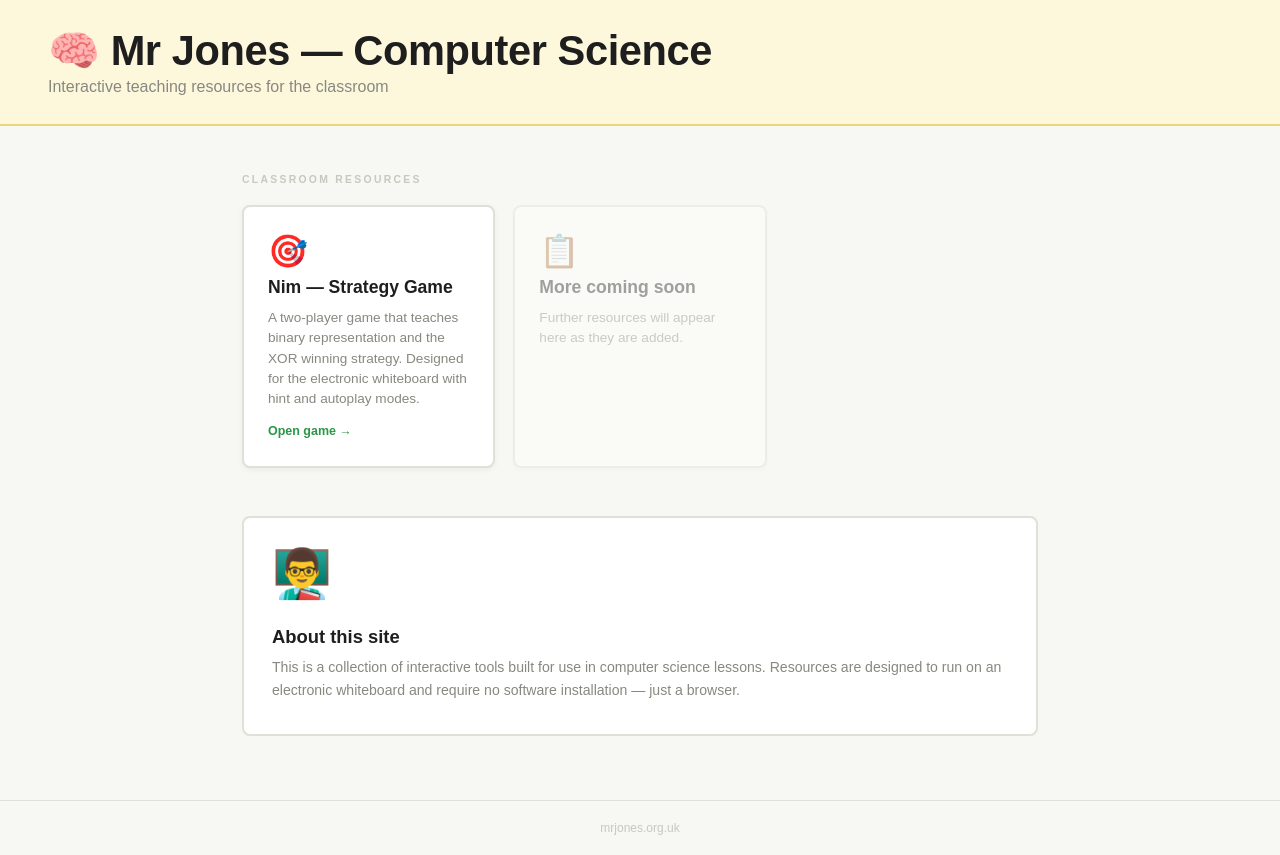
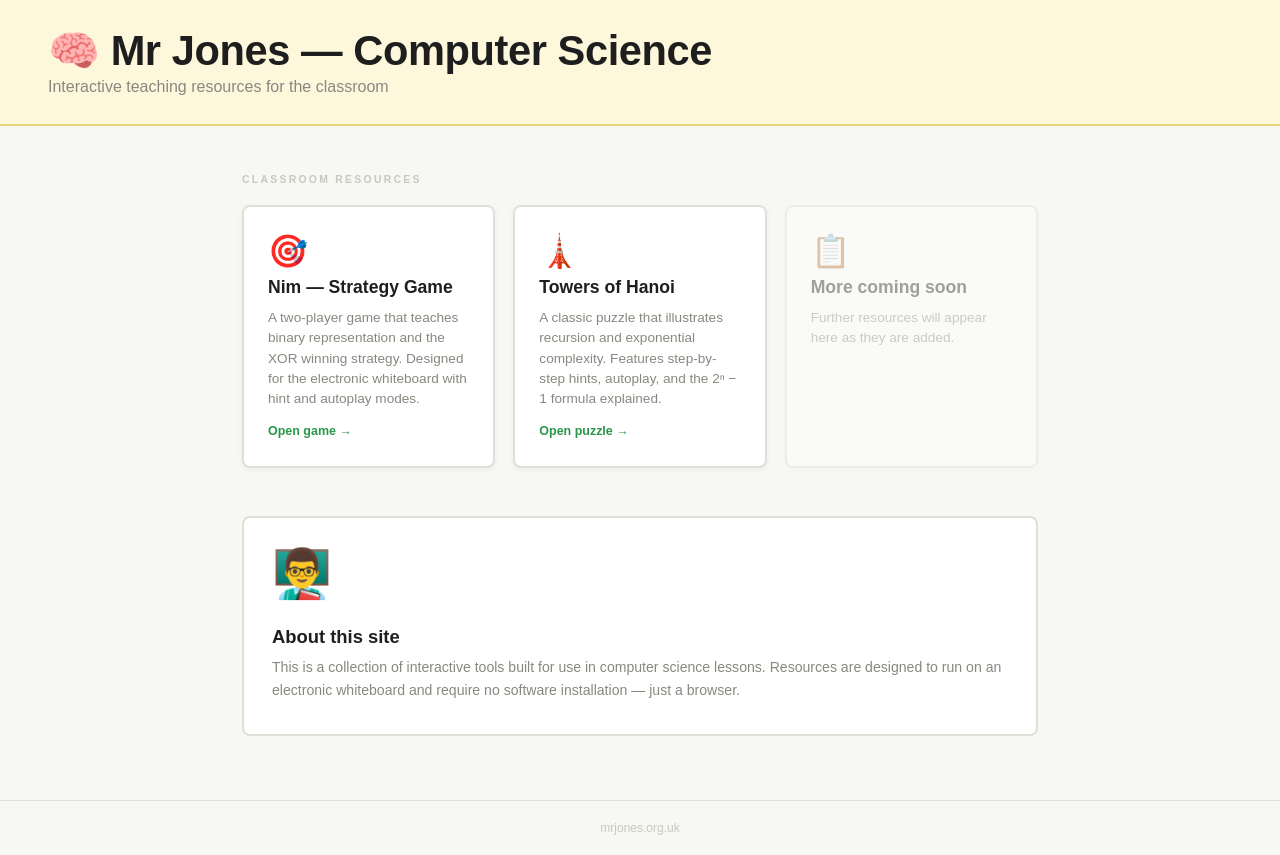
Before and after one commit to tomjonesxx/nim-game, a plain HTML site: page index.html in a window 1280 px wide. Drawn offline with Linux system fonts and the light colour scheme.

Commit message:
Update index.html to include link to hanoi

```diff
--- a/index.html
+++ b/index.html
@@ -182,7 +182,14 @@ footer {
       <div class="card-link">Open game →</div>
     </a>
 
-    <!-- Placeholder cards — easy to fill in later -->
+    <a class="card" href="/hanoi">
+      <div class="card-icon">🗼</div>
+      <div class="card-title">Towers of Hanoi</div>
+      <div class="card-desc">A classic puzzle that illustrates recursion and exponential complexity. Features step-by-step hints, autoplay, and the 2ⁿ − 1 formula explained.</div>
+      <div class="card-link">Open puzzle →</div>
+    </a>
+
+    <!-- Placeholder card — easy to fill in later -->
     <div class="card" style="opacity:0.4;cursor:default">
       <div class="card-icon">📋</div>
       <div class="card-title">More coming soon</div>
```
